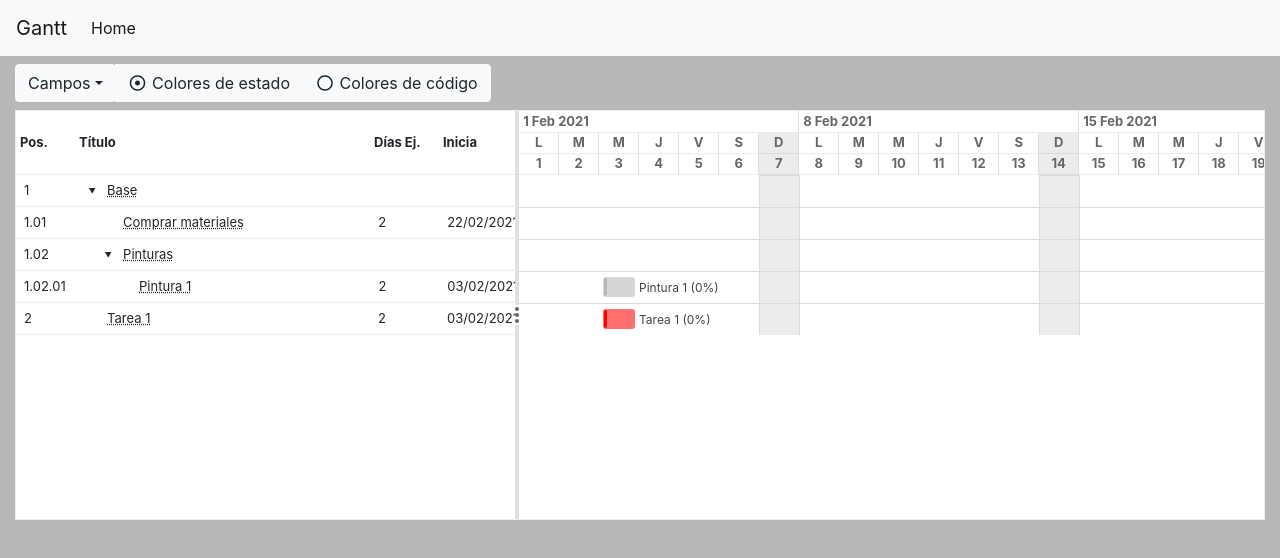
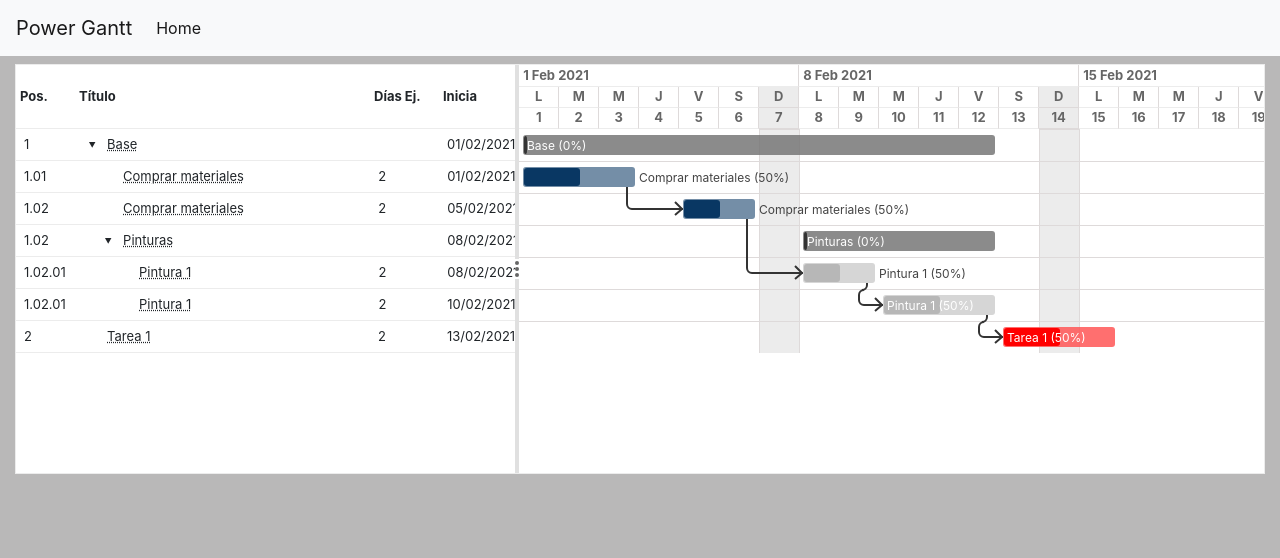
Before and after one commit to CharlesPs/power-gantt, a React (Create React App) app: page / in a window 1280 px wide. Shown: the top 558 px of the page. Built offline with nearby package versions, Linux system fonts and the light colour scheme.

Commit message:
add group bar

```diff
--- a/src/App.tsx
+++ b/src/App.tsx
@@ -7,6 +7,7 @@ import moment from 'moment'
 
 import 'bootstrap/dist/css/bootstrap.min.css'
 import './App.css'
+import UI_helper from './Helpers/UI_helper';
 
 const App = () => {
 
@@ -52,15 +53,20 @@ const App = () => {
             execute_days: item.task.execute_days,
             startsAt: item.task.startsAt,
             endsAt: item.task.endsAt,
+            progress: item.task.progress,
             unit: item.task.unit,
             metered: item.task.metered,
             performance: item.task.performance,
             crew_number: item.task.crewNumber,
             estimated_days: item.task.estimatedDays,
+            relations: item.task.relations
         }
     }
 
-    const getGroupItem = (item: any, level: number) => {
+    const getGroupItem = (item: any, level: number, colorsTo: string) => {
+
+        const duration = UI_helper.getGroupDuration(item.group.items)
+        const bars = UI_helper.getGroupBars(item.group.items)
 
         return {
             _id: item._id,
@@ -70,6 +76,14 @@ const App = () => {
             group_id: item.group._id,
             collapseStatus: item.collapseStatus,
             title: item.group.name,
+            startsAt: duration.startsAt,
+            endsAt: duration.endsAt,
+            bars: bars.map((bar: any) => {
+
+                bar.color = colorsTo === 'status' ? statusColors[bar.status] : codesColors[bar.code]
+
+                return bar
+            }),
         }
     }
 
@@ -86,7 +100,7 @@ const App = () => {
                 ganttItems.push(task)
             } else {
 
-                const group = getGroupItem(itemLevel0, 0)
+                const group = getGroupItem(itemLevel0, 0, colorsTo)
 
                 ganttItems.push(group)
 
@@ -104,7 +118,7 @@ const App = () => {
                         ganttItems.push(task)
                     } else {
 
-                        const group = getGroupItem(itemLevel1, 1)
+                        const group = getGroupItem(itemLevel1, 1, colorsTo)
 
                         ganttItems.push(group)
 
@@ -189,8 +203,8 @@ const App = () => {
                             _id: 'item0',
                             name: 'Comprar materiales',
                             execute_days: 2,
-                            startsAt: '2021-02-22',
-                            endsAt: '2021-02-27',
+                            startsAt: '2021-02-01',
+                            endsAt: '2021-02-03',
                             progress: 50,
                             unit: 'Metros',
                             metered: 1,
@@ -201,8 +215,34 @@ const App = () => {
                             code: 'green',
                             relations: [
                                 {
-                                    type: 'start_to_start',
-                                    task_id: 'item1'
+                                    type: 'end_to_start',
+                                    task_id: 'itemasd'
+                                }
+                            ]
+                        }
+                    },
+                    {
+                        _id: 'itemG1T2',
+                        type: 'task',
+                        pos: '1.02',
+                        task: {
+                            _id: 'itemasd',
+                            name: 'Comprar materiales',
+                            execute_days: 2,
+                            startsAt: '2021-02-05',
+                            endsAt: '2021-02-06',
+                            progress: 50,
+                            unit: 'Metros',
+                            metered: 1,
+                            performance: 2,
+                            crewNumber: 3,
+                            estimatedDays: 4,
+                            status: 'pendiente',
+                            code: 'green',
+                            relations: [
+                                {
+                                    type: 'end_to_start',
+                                    task_id: 'item121'
                                 }
                             ]
                         }
@@ -224,8 +264,8 @@ const App = () => {
                                         _id: 'item121',
                                         name: 'Pintura 1',
                                         execute_days: 2,
-                                        startsAt: '2021-02-03',
-                                        endsAt: '2021-02-03',
+                                        startsAt: '2021-02-08',
+                                        endsAt: '2021-02-09',
                                         progress: 50,
                                         unit: 'Metros',
                                         metered: 1,
@@ -234,7 +274,38 @@ const App = () => {
                                         estimatedDays: 4,
                                         status: 'completada',
                                         code: 'green',
-                                        relations: []
+                                        relations: [
+                                            {
+                                                type: 'end_to_start',
+                                                task_id: 'item122'
+                                            }
+                                        ]
+                                    }
+                                },
+                                {
+                                    _id: 'itemT1',
+                                    type: 'task',
+                                    pos: '1.02.01',
+                                    task: {
+                                        _id: 'item122',
+                                        name: 'Pintura 1',
+                                        execute_days: 2,
+                                        startsAt: '2021-02-10',
+                                        endsAt: '2021-02-12',
+                                        progress: 50,
+                                        unit: 'Metros',
+                                        metered: 1,
+                                        performance: 2,
+                                        crewNumber: 3,
+                                        estimatedDays: 4,
+                                        status: 'completada',
+                                        code: 'green',
+                                        relations: [
+                                            {
+                                                type: 'end_to_start',
+                                                task_id: 'item1'
+                                            }
+                                        ]
                                     }
                                 },
                             ]
@@ -244,15 +315,15 @@ const App = () => {
             }
         },
         {
-            _id: 'itemT1',
+            _id: 'itemT2',
             type: 'task',
             pos: 2,
             task: {
-                _id: 'item0',
+                _id: 'item1',
                 name: 'Tarea 1',
                 execute_days: 2,
-                startsAt: '2021-02-03',
-                endsAt: '2021-02-03',
+                startsAt: '2021-02-13',
+                endsAt: '2021-02-15',
                 progress: 50,
                 unit: 'Metros',
                 metered: 1,
@@ -365,7 +436,7 @@ const App = () => {
         <>
             <div className="navbar navbar-expand navbar-light bg-light">
                 <div className="container-fluid">
-                    <a href="/" className="navbar-brand">Gantt</a>
+                    <a href="/" className="navbar-brand">Power Gantt</a>
                     <div className="collapse navbar-collapse">
                         <ul className="navbar-nav me-auto mb-2 mb-lg-0">
                             <li className="nav-item">
@@ -375,8 +446,8 @@ const App = () => {
                     </div>
                 </div>
             </div>
-            <div className="container-fluid">
-                <div className="row mb-2 mt-2">
+            <div className="container-fluid mt-2">
+                {/* <div className="row mb-2 mt-2">
                     <div className="col-12">
 
                         <div className="btn-group">
@@ -405,7 +476,7 @@ const App = () => {
                             </button>
                         </div>
                     </div>
-                </div>
+                </div> */}
                 <div className="row">
                     <div className="col-12">
                         <Gantt
--- a/src/Helpers/UI_helper.ts
+++ b/src/Helpers/UI_helper.ts
@@ -117,7 +117,7 @@ export const getRelations = (items: any) => {
 
         if (item.type === 'task') {
 
-            obj_items[item._id] = { item, i }
+            obj_items[item.task_id] = { item, i }
         }
     })
 
@@ -162,6 +162,91 @@ export const getRelations = (items: any) => {
     return relations
 }
 
+export const getGroupDuration = (items: any) => {
+
+    let startsAt: any
+    let endsAt: any
+
+    items.map((item0: any) => {
+
+        if (item0.type === 'task') {
+
+            if (!startsAt) {
+
+                startsAt = item0.task.startsAt
+            } else {
+
+                if (moment(item0.task.startsAt).isBefore(startsAt)) {
+
+                    startsAt = item0.task.startsAt
+                }
+            }
+
+            if (!endsAt) {
+
+                endsAt = item0.task.endsAt
+            } else {
+
+                if (moment(item0.task.endsAt).isAfter(endsAt)) {
+
+                    endsAt = item0.task.endsAt
+                }
+            }
+        } else {
+
+            item0.group.items.map((item1: any) => {
+
+                if (item1.type === 'task') {
+
+                    if (!startsAt) {
+
+                        startsAt = item1.task.startsAt
+                    } else {
+
+                        if (moment(item1.task.startsAt).isBefore(startsAt)) {
+
+                            startsAt = item1.task.startsAt
+                        }
+                    }
+
+                    if (!endsAt) {
+
+                        endsAt = item1.task.endsAt
+                    } else {
+
+                        if (moment(item1.task.endsAt).isAfter(endsAt)) {
+
+                            endsAt = item1.task.endsAt
+                        }
+                    }
+                }
+            })
+        }
+    })
+
+    return { startsAt, endsAt }
+}
+
+export const getGroupBars = (items: any) => {
+
+    const bars: any = []
+
+    items.map((item0: any) => {
+
+        if (item0.type === 'task') {
+
+            bars.push({
+                startsAt: item0.task.startsAt,
+                endsAt: item0.task.startsAt,
+                status: item0.task.status,
+                code: item0.task.code,
+            })
+        }
+    })
+
+    return bars
+}
+
 export default {
     getTableWidth,
     getDaysInRange,
@@ -169,4 +254,6 @@ export default {
     getDayPosition,
     getDaysLength,
     getRelations,
+    getGroupDuration,
+    getGroupBars,
 }
```
